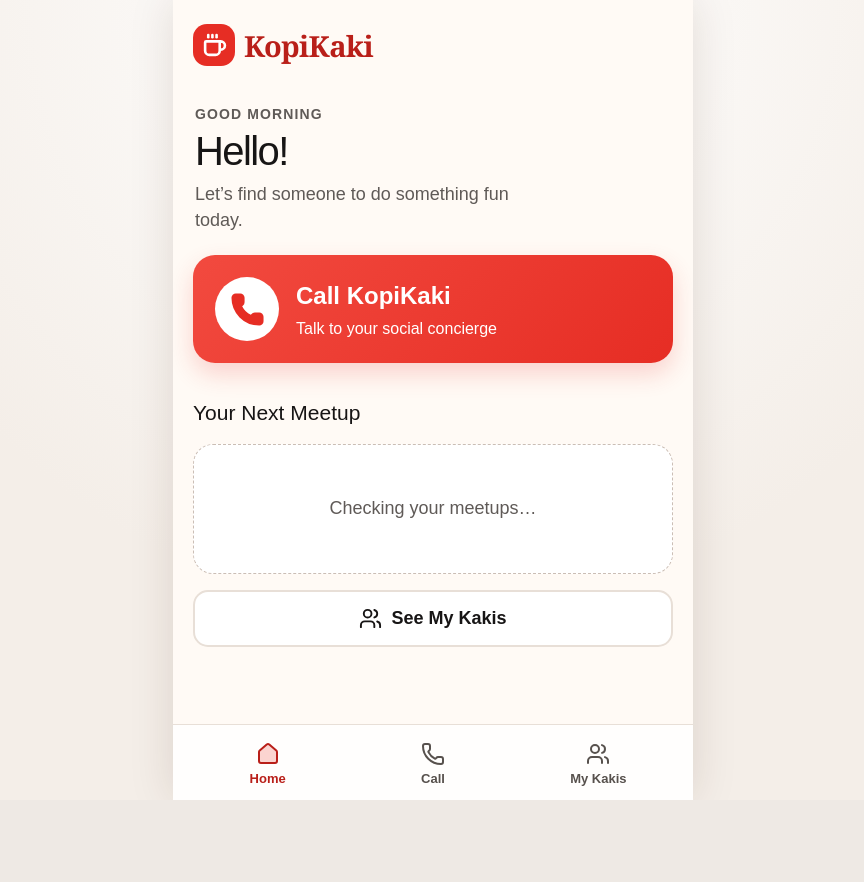
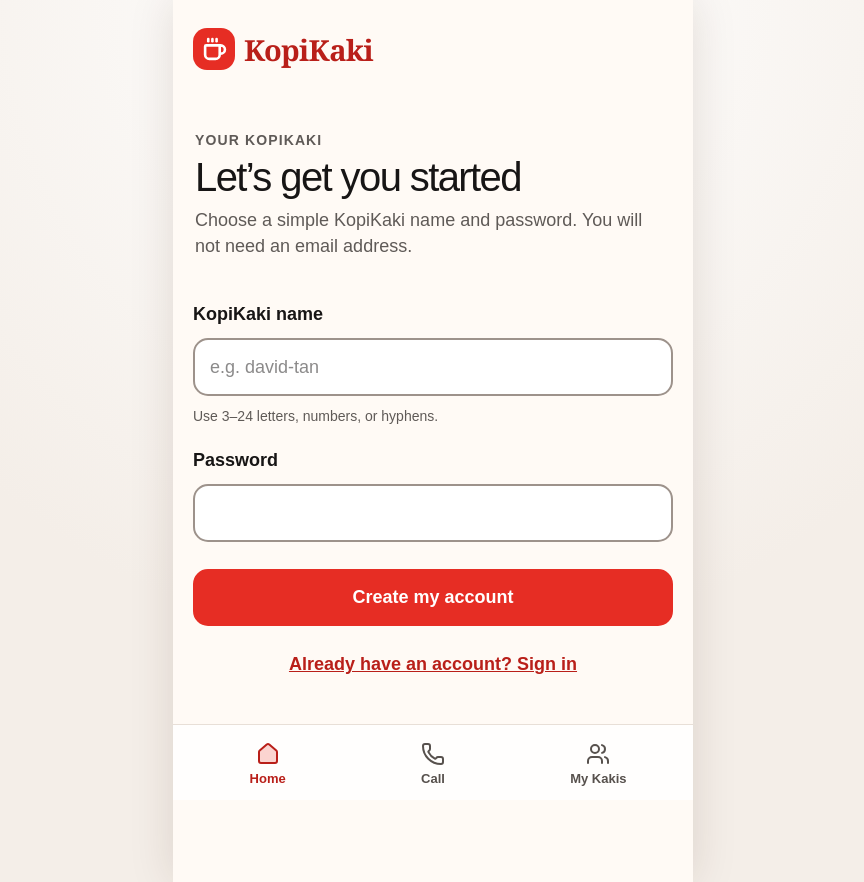
Before and after one commit to gabriel-wan/kopikaki, a Next.js app: page / in a window 1280 px wide. Shown: the whole page, without its empty margins (207-1071 px from the left). Before the commit the page ends 800 px from the top, so only its background shows below. Built offline with nearby package versions, Linux system fonts and the light colour scheme; no server answers.

Commit message:
Add KopiKaki name password sign-in

```diff
--- a/package.json
+++ b/package.json
@@ -11,6 +11,7 @@
     "typecheck": "tsc --noEmit",
     "check:matcher": "tsx src/lib/matcher.test.ts",
     "check:match-pool": "tsx src/lib/match-pool.test.ts",
+    "check:account": "tsx src/lib/account.test.ts",
     "check:pwa": "tsx scripts/pwa.test.ts",
     "emulators": "firebase emulators:start --project kopikaki-local --import=.firebase-data --export-on-exit=.firebase-data",
     "seed": "tsx scripts/seed.ts"
--- /dev/null
+++ b/src/app/api/profile/route.ts
@@ -0,0 +1,31 @@
+import { NextResponse } from "next/server";
+
+import { routeError } from "@/lib/api-error";
+import { loginNameToEmail } from "@/lib/account";
+import { adminDb, requireUser } from "@/lib/firebase-admin";
+
+export const runtime = "nodejs";
+
+export async function POST(request: Request) {
+  try {
+    const userId = await requireUser(request);
+    const body: unknown = await request.json();
+    if (!body || typeof body !== "object" || Array.isArray(body)) {
+      return NextResponse.json({ error: "Please choose a KopiKaki name." }, { status: 400 });
+    }
+    const values = body as Record<string, unknown>;
+    if (typeof values.name !== "string" || typeof values.loginName !== "string") {
+      return NextResponse.json({ error: "Please choose a KopiKaki name." }, { status: 400 });
+    }
+    const loginName = values.loginName.trim().toLowerCase();
+    loginNameToEmail(loginName);
+    await adminDb.collection("users").doc(userId).set({
+      name: values.name.trim() || loginName,
+      preferredName: values.name.trim() || loginName,
+      loginName,
+    }, { merge: true });
+    return NextResponse.json({ ok: true });
+  } catch (error) {
+    return routeError(error, "I could not save your profile. Please try again.");
+  }
+}
--- a/src/app/globals.css
+++ b/src/app/globals.css
@@ -4,9 +4,9 @@
 * { box-sizing: border-box; }
 html { background: #eee9e4; }
 body { margin: 0; color: var(--ink); background: radial-gradient(circle at top, #fff 0, #f4eee8 60%); font-family: Arial, Helvetica, sans-serif; font-size: 18px; }
-button, textarea { font: inherit; }
+button, textarea, input { font: inherit; }
 button { min-height: 52px; cursor: pointer; touch-action: manipulation; }
-button:focus-visible, textarea:focus-visible { outline: 4px solid #1b67d1; outline-offset: 3px; }
+button:focus-visible, textarea:focus-visible, input:focus-visible { outline: 4px solid #1b67d1; outline-offset: 3px; }
 button:disabled { cursor: wait; opacity: .58; }
 .app-shell { position: relative; width: 100%; min-height: 100dvh; margin: auto; background: var(--cream); padding-bottom: calc(82px + env(safe-area-inset-bottom)); overflow-x: hidden; }
 .screen { min-height: calc(100dvh - 82px); padding: max(16px, env(safe-area-inset-top)) 20px 36px; }
@@ -41,6 +41,7 @@
 .error-message, .global-error { padding: 12px 14px; border-left: 5px solid #a4140d; color: #74120d; background: #ffe2de; font-weight: 700; line-height: 1.4; }.error-message { margin: 12px 0; }.global-error { position: fixed; z-index: 30; right: 16px; bottom: 90px; left: 16px; border-radius: 12px; }
 .success-heading { padding: 30px 0 25px; text-align: center; }.success-heading h1 { margin-top: 15px; }.success-heading p { color: var(--muted); }.success-check { display: grid; width: 86px; height: 86px; margin: auto; place-items: center; border-radius: 50%; color: #fff; background: var(--green); }
 .proposal-banner { display: flex; align-items: center; gap: 15px; padding: 23px; color: #183931; background: #caeae2; }.proposal-banner .eyebrow { color: #315d53; }.proposal-banner h2 { margin: 0; font-size: 24px; }.proposal-details { padding: 22px; }.proposal-details p { display: flex; align-items: center; gap: 9px; margin-bottom: 14px; }.proposal-details .reason { display: block; margin: 20px 0 0; padding-top: 18px; border-top: 1px solid var(--line); color: var(--muted); line-height: 1.5; }.sticky-actions { margin-top: 24px; }
+.account-screen { display: flex; min-height: 100dvh; flex-direction: column; padding-top: max(28px, env(safe-area-inset-top)); }.account-copy { padding: 60px 2px 32px; }.account-copy p:last-child { color: var(--muted); line-height: 1.45; }.account-form { display: grid; gap: 10px; }.account-form label { margin-top: 10px; font-weight: 800; }.account-form input { min-height: 58px; padding: 12px 15px; border: 2px solid #9d928b; border-radius: 15px; color: var(--ink); background: #fff; }.account-form small { color: var(--muted); font-size: 14px; }.account-form .primary-button { margin-top: 17px; }.account-switch { margin: 25px auto 0; min-height: auto; border: 0; color: var(--red-dark); background: transparent; font-weight: 800; text-decoration: underline; }
 @keyframes breathe { 50% { transform: scale(1.04); box-shadow: 0 0 0 23px #ffe2dc, 0 0 0 45px #fff2ef; } }
 @media (min-width: 560px) { .app-shell { max-width: 520px; min-height: 100dvh; box-shadow: 0 0 42px #3c211221; }.bottom-nav { right: 50%; left: auto; width: 520px; transform: translateX(50%); padding-inline: 12px; } }
 @media (max-width: 370px) { body { font-size: 17px; }.screen { padding-inline: 15px; }.meetup-card { grid-template-columns: 64px 1fr; }.voice-orb { width: 165px; height: 165px; } }
--- /dev/null
+++ b/src/components/account-screen.tsx
@@ -0,0 +1,59 @@
+"use client";
+
+import { type FormEvent, useState } from "react";
+
+import { createAccount, signIn } from "@/lib/firebase-client";
+import { Brand } from "./brand";
+
+function friendlyAuthError(error: unknown) {
+  const message = error instanceof Error ? error.message : "Please try again.";
+  if (message.includes("email-already-in-use")) return "That KopiKaki name is already taken.";
+  if (message.includes("invalid-credential")) return "That KopiKaki name or password is not recognised.";
+  if (message.includes("weak-password")) return "Please use a password with at least 6 characters.";
+  return message;
+}
+
+export function AccountScreen() {
+  const [mode, setMode] = useState<"sign-in" | "create">("create");
+  const [loginName, setLoginName] = useState("");
+  const [password, setPassword] = useState("");
+  const [busy, setBusy] = useState(false);
+  const [error, setError] = useState("");
+
+  async function submit(event: FormEvent<HTMLFormElement>) {
+    event.preventDefault();
+    setBusy(true);
+    setError("");
+    try {
+      if (mode === "create") await createAccount(loginName, password);
+      else await signIn(loginName, password);
+    } catch (cause) {
+      setError(friendlyAuthError(cause));
+    } finally {
+      setBusy(false);
+    }
+  }
+
+  return (
+    <main className="screen account-screen">
+      <Brand />
+      <div className="account-copy">
+        <p className="eyebrow">Your KopiKaki</p>
+        <h1>{mode === "create" ? "Let’s get you started" : "Welcome back"}</h1>
+        <p>{mode === "create" ? "Choose a simple KopiKaki name and password. You will not need an email address." : "Enter your KopiKaki name and password."}</p>
+      </div>
+      <form className="account-form" onSubmit={submit}>
+        <label htmlFor="login-name">KopiKaki name</label>
+        <input id="login-name" autoCapitalize="none" autoComplete="username" maxLength={24} minLength={3} onChange={(event) => setLoginName(event.target.value)} pattern="[A-Za-z0-9-]{3,24}" placeholder="e.g. david-tan" required value={loginName} />
+        <small>Use 3–24 letters, numbers, or hyphens.</small>
+        <label htmlFor="password">Password</label>
+        <input id="password" autoComplete={mode === "create" ? "new-password" : "current-password"} minLength={6} onChange={(event) => setPassword(event.target.value)} required type="password" value={password} />
+        {error && <p className="error-message" role="alert">{error}</p>}
+        <button className="primary-button" disabled={busy} type="submit">{busy ? "Please wait…" : mode === "create" ? "Create my account" : "Sign in"}</button>
+      </form>
+      <button className="account-switch" disabled={busy} onClick={() => { setMode(mode === "create" ? "sign-in" : "create"); setError(""); }} type="button">
+        {mode === "create" ? "Already have an account? Sign in" : "New to KopiKaki? Create an account"}
+      </button>
+    </main>
+  );
+}
--- a/src/components/hero-app.tsx
+++ b/src/components/hero-app.tsx
@@ -11,6 +11,7 @@
   where,
   type Unsubscribe,
 } from "firebase/firestore";
+import { onAuthStateChanged } from "firebase/auth";
 import { useEffect, useState } from "react";
 
 import {
@@ -21,7 +22,8 @@
   type MatchTier,
   type Meetup,
 } from "@/lib/domain";
-import { apiPost, db, signInDemoUser } from "@/lib/firebase-client";
+import { apiPost, auth, connectLocalFirebase, db } from "@/lib/firebase-client";
+import { AccountScreen } from "./account-screen";
 import { BottomNav, type Tab } from "./bottom-nav";
 import { CallScreen } from "./call-screen";
 import { HomeScreen } from "./home-screen";
@@ -44,6 +46,7 @@
   const [loading, setLoading] = useState(true);
   const [busy, setBusy] = useState(false);
   const [error, setError] = useState("");
+  const [signedIn, setSignedIn] = useState(false);
 
   useEffect(() => {
     window.scrollTo({ top: 0, behavior: "instant" });
@@ -53,7 +56,16 @@
     let disposed = false;
     const subscriptions: Unsubscribe[] = [];
 
-    void signInDemoUser()
+    connectLocalFirebase();
+    const unsubscribeAuth = onAuthStateChanged(auth, (user) => {
+      setSignedIn(Boolean(user));
+      if (!user) {
+        setLoading(false);
+        return;
+      }
+      setLoading(true);
+      setError("");
+      void Promise.resolve(user)
       .then((user) => {
         if (!user || disposed) return;
         void getDoc(doc(db, "users", user.uid)).then((snapshot) => {
@@ -107,6 +119,7 @@
         );
         setLoading(false);
       });
+    });
 
     if ("serviceWorker" in navigator) {
       if (process.env.NODE_ENV === "production") {
@@ -131,6 +144,7 @@
     }
     return () => {
       disposed = true;
+      unsubscribeAuth();
       subscriptions.forEach((unsubscribe) => unsubscribe());
     };
   }, []);
@@ -173,7 +187,7 @@
 
   return (
     <div className="app-shell">
-      {proposal ? (
+      {!signedIn ? <AccountScreen /> : proposal ? (
         <MatchScreen
           candidate={proposal.match}
           reason={proposal.reason}
--- /dev/null
+++ b/src/lib/account.ts
@@ -0,0 +1,9 @@
+const loginNamePattern = /^[a-z0-9](?:[a-z0-9-]{1,22}[a-z0-9])?$/;
+
+export function loginNameToEmail(loginName: string): string {
+  const normalized = loginName.trim().toLowerCase();
+  if (!loginNamePattern.test(normalized)) {
+    throw new Error("Use 3–24 letters, numbers, or hyphens for your KopiKaki name.");
+  }
+  return `${normalized}@users.kopikaki.invalid`;
+}
```
Also changed, not shown: src/lib/firebase-client.ts (+29 -9 lines), 1 other file (tests, documents, lock files or other folders).
